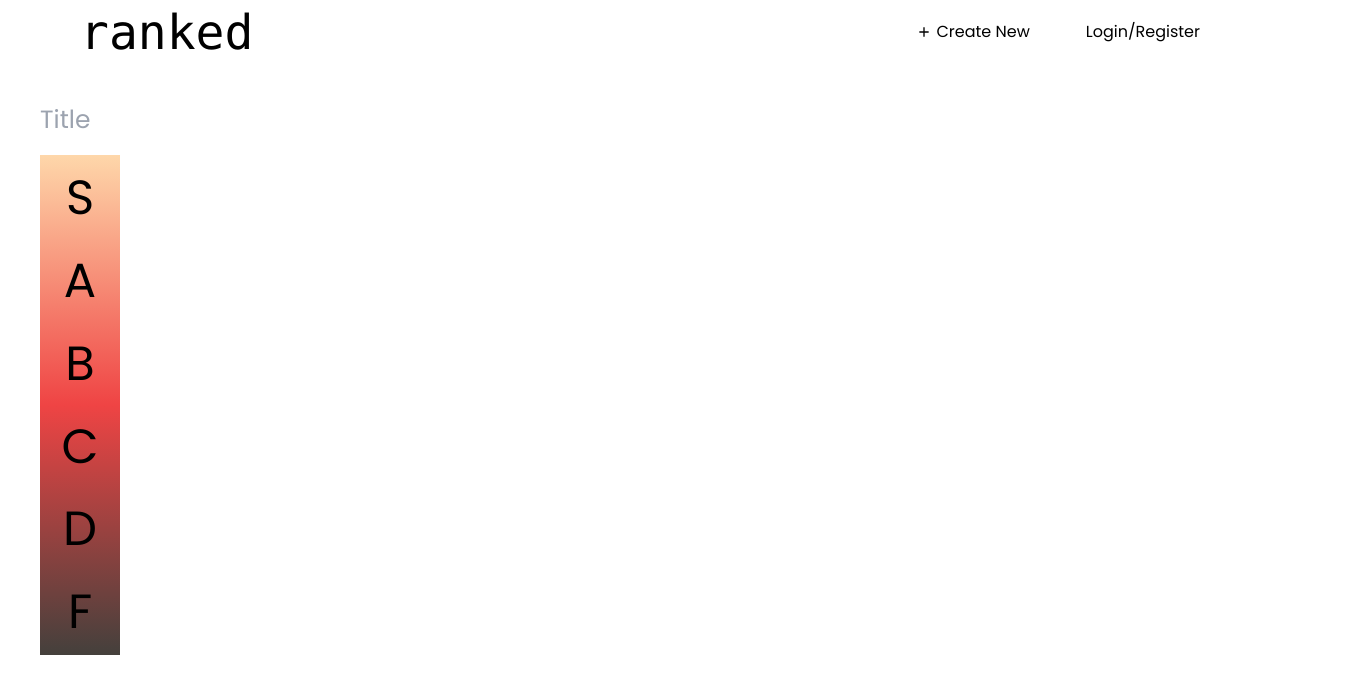
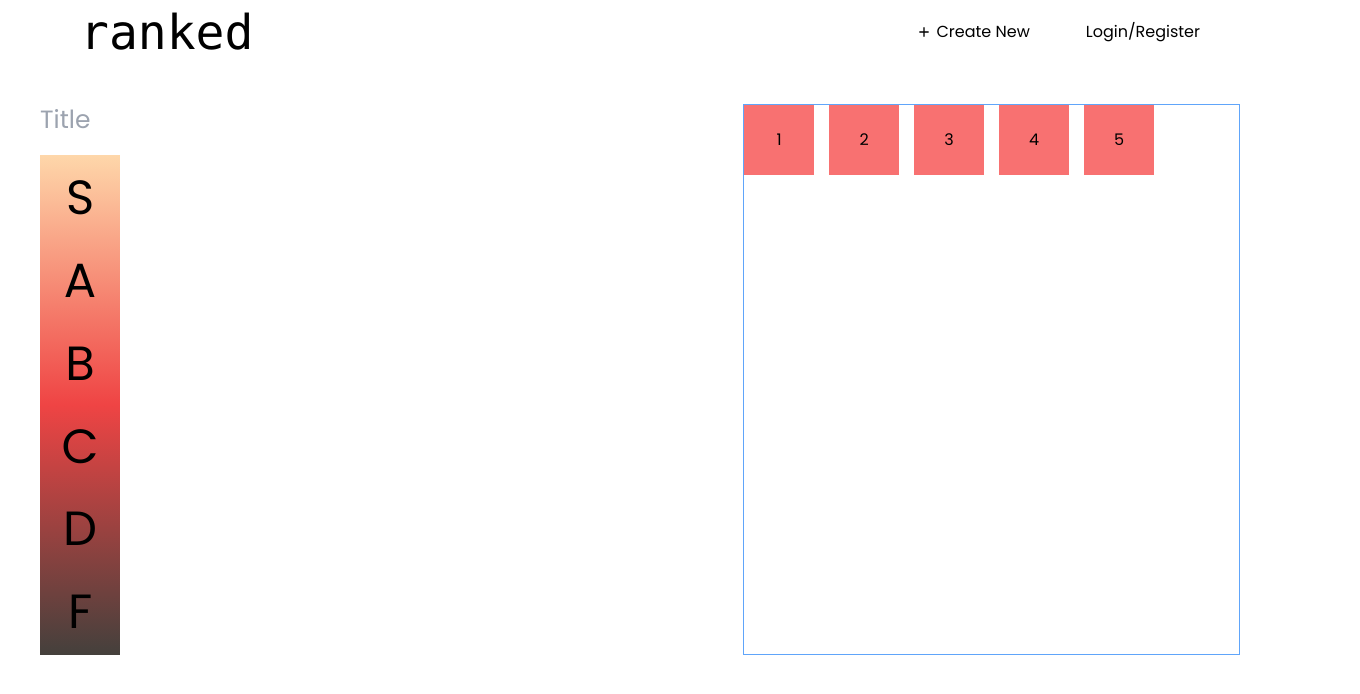
Before and after one commit to TanishKhadse/wildfire, a Next.js app in the folder ranked/: page /create in a window 1280 px wide. Shown: the top 694 px of the page, 1360 px wide, since content can reach past the window. Built offline with nearby package versions, Linux system fonts and the light colour scheme; no server answers.

Commit message:
designed image grid

```diff
--- /dev/null
+++ b/ranked/app/components/create-page.tsx
@@ -0,0 +1,19 @@
+import InputTitle from './input-title'
+import TierList from './tier-list'
+import ImageGrid from './image-grid'
+
+export default function CreatePage() {
+    return (
+        <div>
+            <div className="flex justify-between">
+                <div>
+                    <InputTitle/>
+                    <TierList />
+                </div>
+                <ImageGrid />
+            </div>
+
+
+        </div>
+    );
+}
--- /dev/null
+++ b/ranked/app/components/image-grid.tsx
@@ -0,0 +1,30 @@
+export default function ImageGrid() {
+    return (
+        <div className="
+            border-[1px]
+            border-blue-400
+            grid
+            grid-cols-6
+            grid-rows-6
+            gap-[15px]
+            mr-10
+            mt-10
+        ">
+            <div className="bg-red-400 h-[70px] w-[70px] flex items-center justify-center">
+                1
+            </div>
+            <div className="bg-red-400 h-[70px] w-[70px] flex items-center justify-center">
+                2
+            </div>
+            <div className="bg-red-400 h-[70px] w-[70px] flex items-center justify-center">
+                3
+            </div>
+            <div className="bg-red-400 h-[70px] w-[70px] flex items-center justify-center">
+                4
+            </div>
+            <div className="bg-red-400 h-[70px] w-[70px] flex items-center justify-center">
+                5
+            </div>
+        </div>
+    );
+}
--- a/ranked/app/components/modals/auth-modal.tsx
+++ b/ranked/app/components/modals/auth-modal.tsx
@@ -12,7 +12,7 @@ import {
     createUserWithEmailAndPassword,
     signInWithEmailAndPassword,
     GoogleAuthProvider,
-    signInWithPopup
+    signInWithPopup,
 } from 'firebase/auth';
 import { useAuthState } from "react-firebase-hooks/auth"
 import {useRouter} from 'next/navigation';
@@ -54,7 +54,7 @@ export default function AuthModal() {
             .then((userCredential) => {
                 console.log(userCredential)
                 if (!userCredential) return;
-                router.push('/') // this redirect you after logging in
+                // router.push('/') // this redirect you after logging in
             })
             .catch((error) => {
                 console.log(error);
@@ -68,7 +68,7 @@ export default function AuthModal() {
             // log in
             signInWithEmailAndPassword(auth, data["email"], data["password"])
             .then((callback) => {
-                router.push('/')
+                // router.push('/')
 
             }).catch((error)=>{
                 console.log(error)
--- a/ranked/app/create/page.tsx
+++ b/ranked/app/create/page.tsx
@@ -1,13 +1,11 @@
-import TierList from '../components/tier-list'
-import InputTitle from '../components/input-title';
+import CreatePage from '../components/create-page';
 
 // all elements for create page go here
 
 export default function Create() {
     return (
         <div>
-            <InputTitle/>
-            <TierList/>
+            <CreatePage />
         </div>
     );
 }
```
